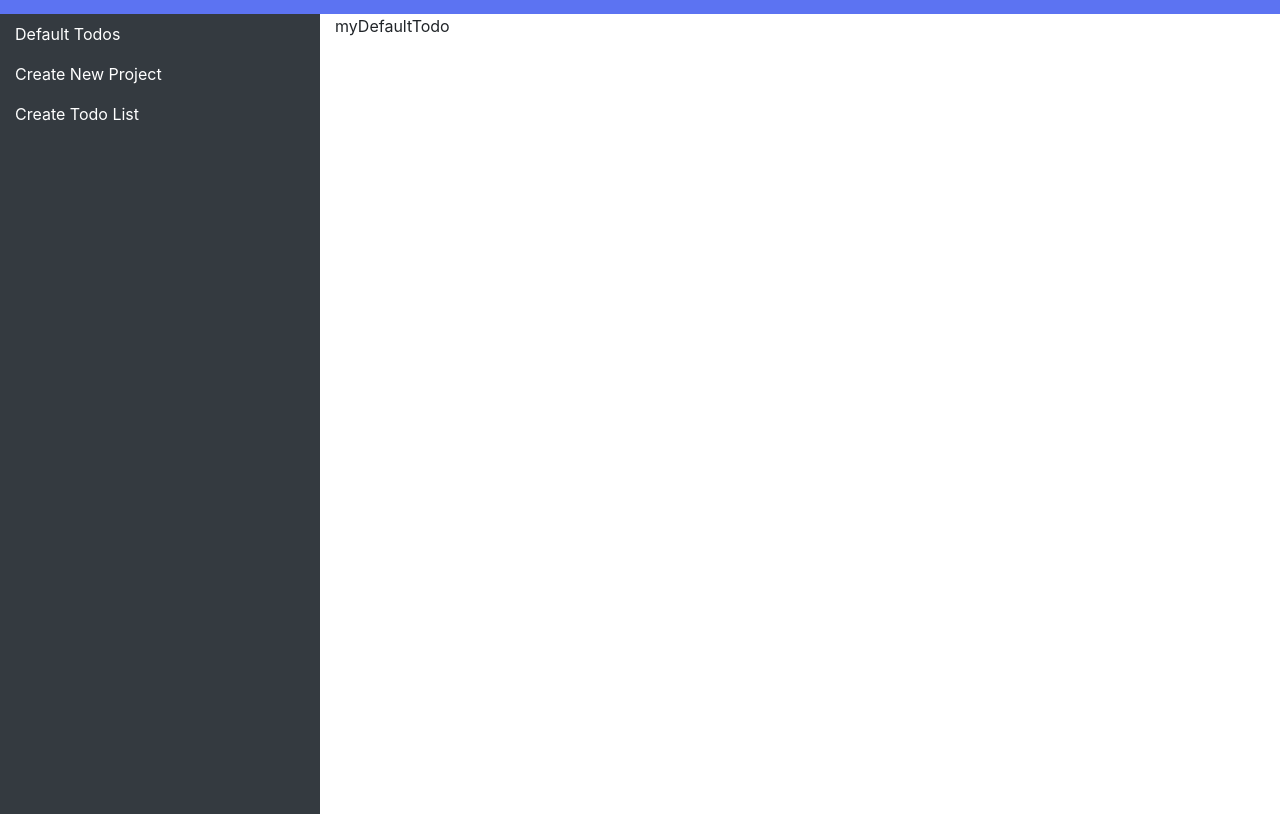
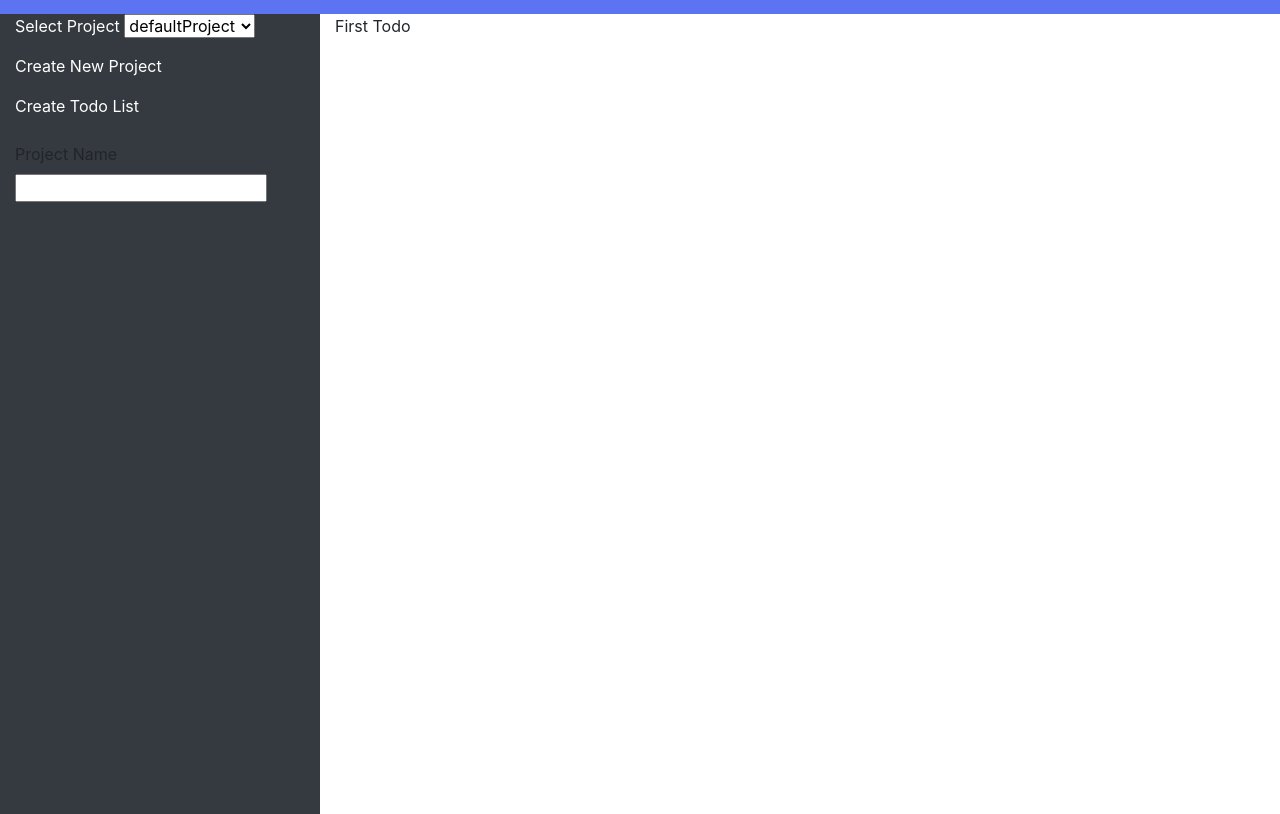
Before and after one commit to Mupa1/Todo-List, a website built with webpack: page dist/index.html in a window 1280 px wide. Shown: the part 66-880 px from the top of the page. Built offline with nearby package versions, Linux system fonts and the light colour scheme.

Commit message:
add project select and render functionality

```diff
--- a/src/dom.js
+++ b/src/dom.js
@@ -1,7 +1,9 @@
 const mainContent = document.querySelector('#content');
+const mySelect = document.querySelector('#mySelect');
 
 const todos = document.createElement('div');
 const todoDetails = document.createElement('p');
+
 
 const todosContents = todoDetails.innerHTML;
 
@@ -10,4 +12,5 @@ export {
   todoDetails,
   todosContents,
   todos,
+  mySelect,
 };
--- a/src/index.js
+++ b/src/index.js
@@ -5,6 +5,8 @@ import {
   todoDetails,
   todosContents,
   todos,
+  mySelect,
+
 } from './dom';
 import './styles.css';
 import 'bootstrap/dist/css/bootstrap.min.css';
@@ -15,36 +17,46 @@ import '@fortawesome/fontawesome-free/js/brands';
 
 const allProjects = [];
 
+const selectBoxOption = () => {
+  allProjects.forEach((proj) => {
+    const option = document.createElement('option');
+    option.innerHTML = proj.projectName;
+    mySelect.appendChild(option);
+  });
+};
+
 const renderCurrentProject = (currentProject) => {
   allProjects.forEach((proj) => {
-    if (proj === currentProject) {
-      for (let i = 0; i < proj.todoList.length; i += 1) {
-        todoDetails.innerHTML = proj.todoList[i].title;
-
-        // alert('anything');
-        todos.appendChild(todoDetails);
-        // todosContents = proj.todoList[i].description;
-        // todos.appendChild(todosContents);
-        // todosContents = proj.todoList[i].dueDate;
-        // todos.appendChild(todosContents);
-        // todosContents = proj.todoList[i].priority;
-        // todos.appendChild(todosContents);
-        mainContent.appendChild(todos);
+    if (proj.projectName === currentProject) {
+      if (proj.todoList.length > 0) {
+        for (let i = 0; i < proj.todoList.length; i += 1) {
+          todoDetails.innerHTML = proj.todoList[i].title;
+          todos.appendChild(todoDetails);
+          mainContent.appendChild(todos);
+        }
+      } else {
+        todoDetails.innerHTML = '';
       }
-    } else {
-      alert('Not Found');
     }
   });
 };
 
 const initial = () => {
-  const defaultProject = projectObject('efaultProject');
-  const defaultTodo = todoObject('myDefaultTodo', 'just for default', '05-10-2020', 1);
+  const defaultProject = projectObject('defaultProject');
+  const secondProject = projectObject('secondProject');
+  const defaultTodo = todoObject('First Todo ', 'just for default', '05-10-2020', 1);
+  const secondTodo = todoObject('Second Todo ', 'just for default', '05-10-2020', 1);
+
   defaultProject.todoList.push(defaultTodo);
+  secondProject.todoList.push(secondTodo);
+
   allProjects.push(defaultProject);
+  allProjects.push(secondProject);
   const currentProject = defaultProject;
-  renderCurrentProject(currentProject);
+  renderCurrentProject(currentProject.projectName);
+  selectBoxOption();
 };
+
 
 // const saveAllProjects = () => {
 //   const str = JSON.stringify(allProjects);
@@ -61,3 +73,7 @@ const initial = () => {
 // };
 
 initial();
+
+mySelect.onchange = () => {
+  renderCurrentProject(mySelect.value);
+};
```
Also changed, not shown: dist/index.html, 1 other file.
